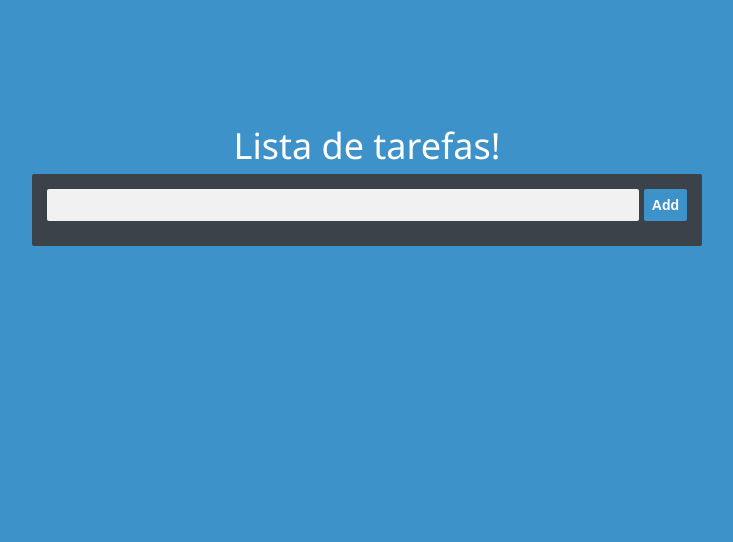
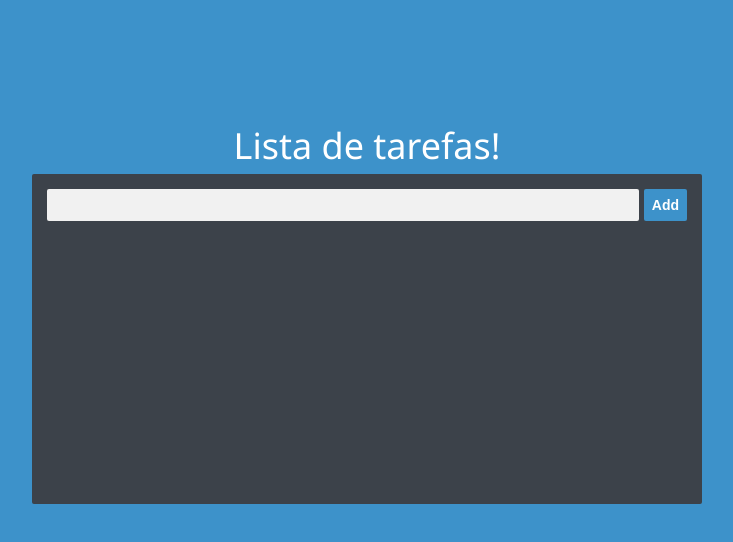
Before and after one commit to gabrielribeirobr/to-do-list-v2, a website: page index.html in a window 1280 px wide. Shown: the whole page, without its empty margins (273-1006 px from the left). Drawn offline with Linux system fonts and the light colour scheme.

Commit message:
feat: add heigth to div.container

```diff
--- a/src/scss/main.scss
+++ b/src/scss/main.scss
@@ -20,7 +20,10 @@ h1 {
   @include flexCenter();
   flex-direction: column;
   background-color: $secundary;
+  justify-content: flex-start;
+
   width: 70%;
+  height: 300px;
   border-radius: 2px;
   padding: 15px 15px;
   gap: 10px;
@@ -37,6 +40,7 @@ h1 {
       border-radius: 2px;
       padding: 8px 8px;
       width: 100%;
+      transition: .3s ease;
 
       &:focus {
         border-radius: 8px;
```
Also changed, not shown: src/css/main.css.
